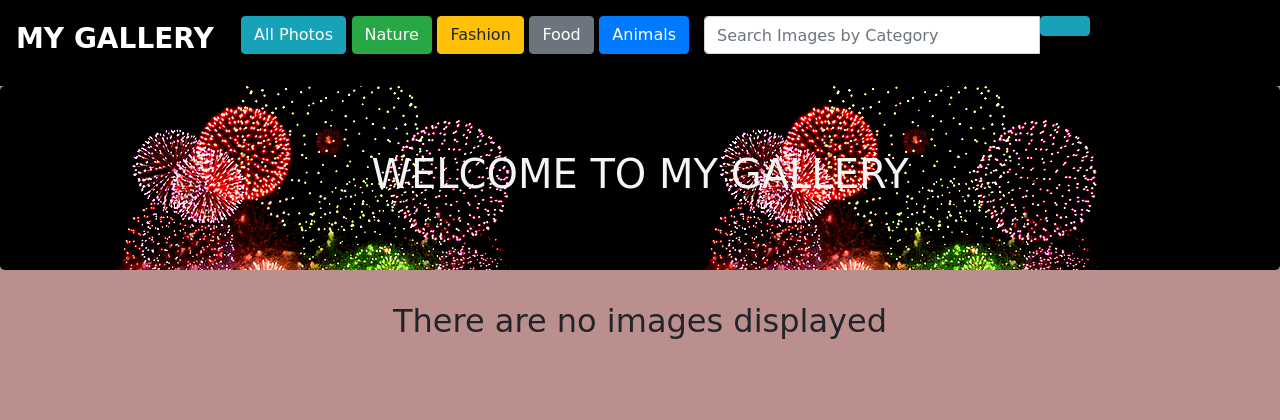
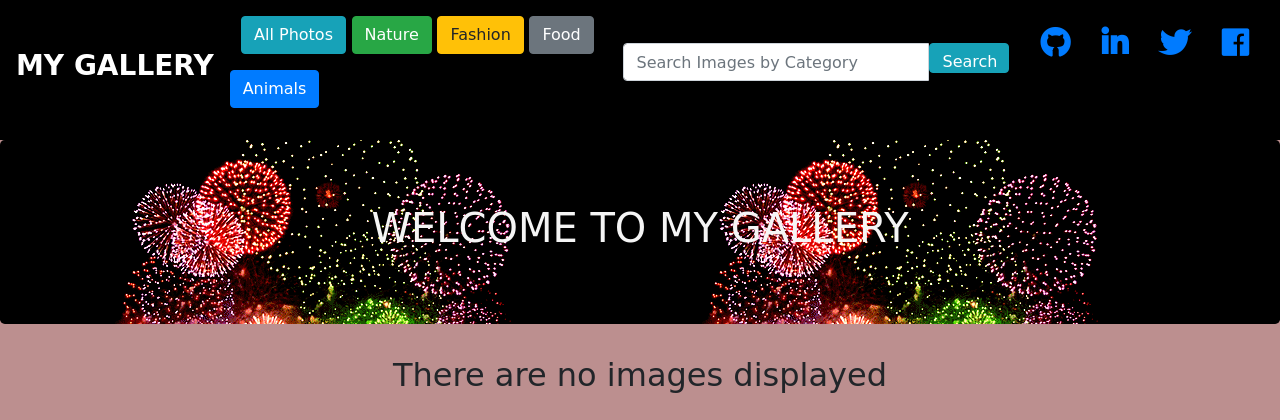
Before and after one commit to WambiruL/Gallery, a Django app: page / in a window 1280 px wide. Shown: the top 420 px of the page. Before the commit the page ends 339 px from the top, so only its background shows below. Run offline with Django 3.2, Linux system fonts and the light colour scheme; data that the repository does not hold is empty; some libraries are stand-ins or nearby versions; some web fonts are replaced.

Commit message:
Add social media icons

```diff
--- a/photos/templates/index.html
+++ b/photos/templates/index.html
@@ -6,6 +6,7 @@
     <link rel="preconnect" href="https://fonts.googleapis.com">
     <link rel="preconnect" href="https://fonts.gstatic.com" crossorigin>
     <link href="https://fonts.googleapis.com/css2?family=Sail&display=swap" rel="stylesheet">
+    <link rel="stylesheet" href="https://use.fontawesome.com/releases/v5.1.0/css/all.css" integrity="sha384-lKuwvrZot6UHsBSfcMvOkWwlCMgc0TaWr+30HWe3a4ltaBwTZhyTEggF5tJv8tbt" crossorigin="anonymous">
 
 {% endblock %}
 
@@ -28,10 +29,17 @@
             <div class="input-group">
                 <input type="text" class="form-control" placeholder="Search Images by Category" name="image_category">
                 <div class="input-group-btn">
-                    <button class="btn btn-info" type="submit" style="width: 50px; height: 20px;"><i class="glyphicon glyphicon-search"></i></button>
+                    <button class="btn btn-info" type="submit" style="width: 80px; height: 30px; text-align: center;">Search</button>
                 </div>
             </div>
         </form>
+    </div>
+
+    <div class="icons">
+        <a class="nav-item nav-link ml-auto social" href="https://github.com/WambiruL" target="_blank"><i class="fab fa-github"></i></a>
+        <a class="nav-item nav-link ml-auto social" href="https://www.linkedin.com/" target="_blank"><i class="fab fa-linkedin-in"></i></a>
+        <a class="nav-item nav-link ml-auto social" href="https://twitter.com/" target="_blank"><i class="fab fa-twitter"></i></a>
+        <a class="nav-item nav-link ml-auto social" href="https://www.facebook.com/" target="_blank"><i class="fab fa-facebook"></i></a>
     </div>
 
 </nav>
--- a/static/styles.css
+++ b/static/styles.css
@@ -46,3 +46,10 @@ h5{
     background-size: 400px;
     font-size: 30px;
 }
+.icons{
+    display: flex;
+    justify-content: space-between;
+    font-size: 30px;
+    height: 100px;
+    position: relative;
+}
```
